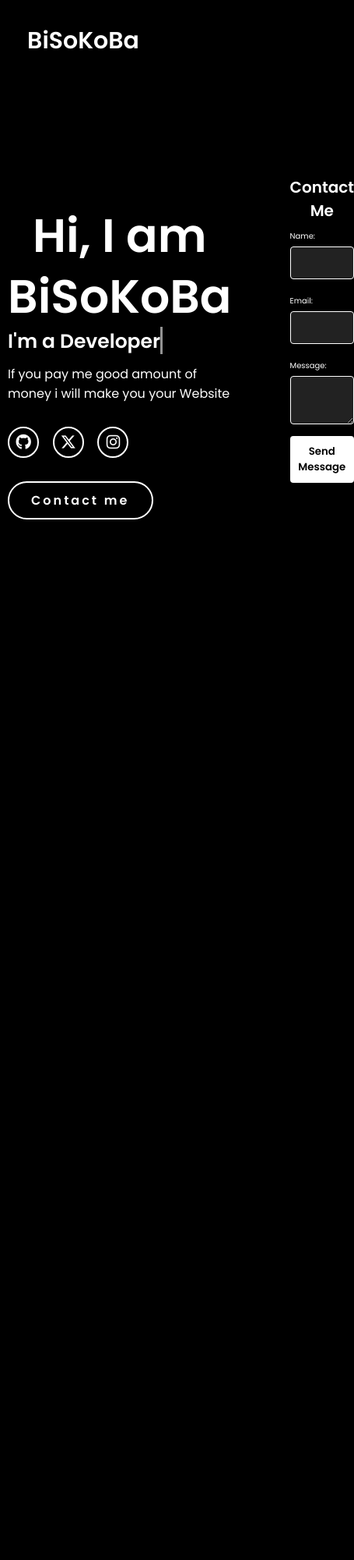
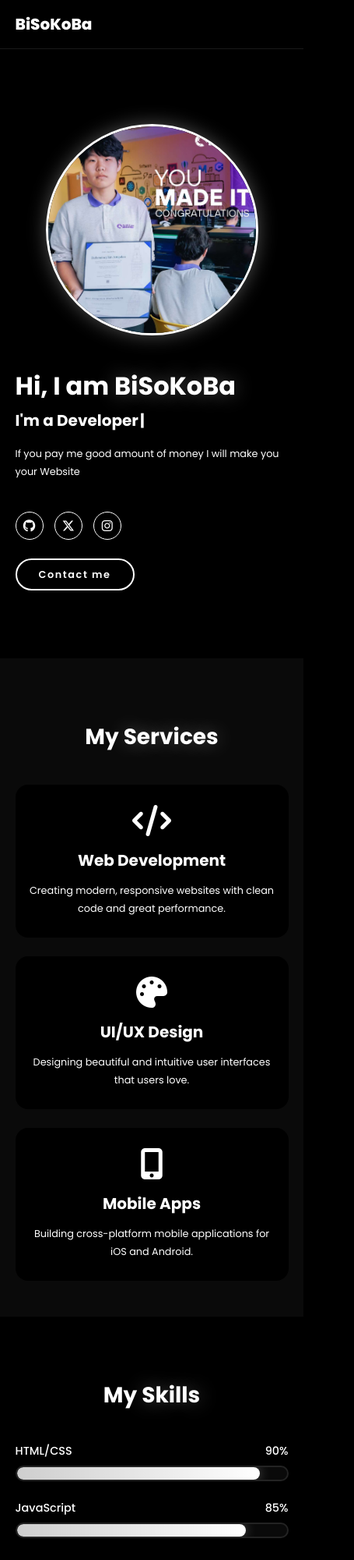
Before and after one commit to BiSoKoMe/Porfolfio, a plain HTML site: page portolfio/index.html in a window 390 px wide. Shown: the top 2000 px of the page at 78% size, 455 px wide, since content can reach past the window. Before the commit the page ends 844 px from the top, so only its background shows below. Drawn offline with Linux system fonts and the light colour scheme.

Commit message:
Updated script.js

```diff
--- a/portolfio/index.html
+++ b/portolfio/index.html
@@ -1,60 +1,133 @@
 <!DOCTYPE html>
 <html lang="en">
-
 <head>
     <meta charset="UTF-8">
     <meta name="viewport" content="width=device-width, initial-scale=1.0">
     <link rel="stylesheet" href="https://cdnjs.cloudflare.com/ajax/libs/font-awesome/6.5.2/css/all.min.css">
     <link rel="stylesheet" href="style.css">
-    <title>Portfolio Website</title>
+    <title>BiSoKoBa - Portfolio</title>
 </head>
 <body>
     <header>
-        <a href="#" class="logo">BiSoKoBa</a>
-
+        <a href="#home" class="logo">BiSoKoBa</a>
         <nav>
-            <a href="#" class="active"> Home</a>
-            <a href="#" >Services</a>
-            <a href="#" >Skills</a>
-            <a href="#" >Contact</a>
+            <a href="#home" class="active">Home</a>
+            <a href="#services">Services</a>
+            <a href="#skills">Skills</a>
+            <a href="#contact">Contact</a>
         </nav>
     </header>
-    <section class="home">
+
+    <section id="home" class="home">
         <div class="home-img">
-            <img src="" alt="">
+            <img src="my-photo.jpg" alt="BiSoKoBa">
         </div>
         <div class="home-content">
-            <h1>Hi, I am BiSoKoBa<span></span></h1>
-            <h3 class="typing-text">I'm a Developer<span></span></h3>
-            <p>If you pay me good amount of money i will make you your Website</p>
+            <h1>Hi, I am <span class="highlight">BiSoKoBa</span></h1>
+            <h3 class="typing-text">I'm a <span>Developer</span></h3>
+            <p>If you pay me good amount of money I will make you your Website</p>
             <div class="social-icons">
-                <a href="#"><i class="fa-brands fa-github"></i></a>
-                <a href="#"><i class="fa-brands fa-x-twitter"></i></a>
-                <a href="#"><i class="fa-brands fa-instagram"></i></a>
+                <a href="#" aria-label="GitHub"><i class="fa-brands fa-github"></i></a>
+                <a href="#" aria-label="Twitter"><i class="fa-brands fa-x-twitter"></i></a>
+                <a href="#" aria-label="Instagram"><i class="fa-brands fa-instagram"></i></a>
             </div>
-            <a href="#" class="btn">Contact me</a>
+            <a href="#contact" class="btn">Contact me</a>
         </div>
     </section>
-    <body>
+
+    <section id="services" class="services">
+        <h2 class="section-title">My <span class="highlight">Services</span></h2>
+        <div class="services-container">
+            <div class="service-box">
+                <i class="fa-solid fa-code"></i>
+                <h3>Web Development</h3>
+                <p>Creating modern, responsive websites with clean code and great performance.</p>
+            </div>
+            <div class="service-box">
+                <i class="fa-solid fa-palette"></i>
+                <h3>UI/UX Design</h3>
+                <p>Designing beautiful and intuitive user interfaces that users love.</p>
+            </div>
+            <div class="service-box">
+                <i class="fa-solid fa-mobile-screen-button"></i>
+                <h3>Mobile Apps</h3>
+                <p>Building cross-platform mobile applications for iOS and Android.</p>
+            </div>
+        </div>
+    </section>
+
+    <section id="skills" class="skills">
+        <h2 class="section-title">My <span class="highlight">Skills</span></h2>
+        <div class="skills-container">
+            <div class="skill-box">
+                <div class="skill-info">
+                    <span>HTML/CSS</span>
+                    <span>90%</span>
+                </div>
+                <div class="skill-bar">
+                    <div class="skill-progress" style="width: 90%"></div>
+                </div>
+            </div>
+            <div class="skill-box">
+                <div class="skill-info">
+                    <span>JavaScript</span>
+                    <span>85%</span>
+                </div>
+                <div class="skill-bar">
+                    <div class="skill-progress" style="width: 85%"></div>
+                </div>
+            </div>
+            <div class="skill-box">
+                <div class="skill-info">
+                    <span>React</span>
+                    <span>80%</span>
+                </div>
+                <div class="skill-bar">
+                    <div class="skill-progress" style="width: 80%"></div>
+                </div>
+            </div>
+            <div class="skill-box">
+                <div class="skill-info">
+                    <span>Node.js</span>
+                    <span>75%</span>
+                </div>
+                <div class="skill-bar">
+                    <div class="skill-progress" style="width: 75%"></div>
+                </div>
+            </div>
+        </div>
+    </section>
+
+    <section id="contact" class="contact">
+        <h2 class="section-title">Contact <span class="highlight">Me</span></h2>
         <div class="contact-container">
-            <form action="https://api.web3forms.com/submit" method="POST" class="contact-left">
+            <form action="https://api.web3forms.com/submit" method="POST" class="contact-form">
+                <input type="hidden" name="access_key" value="ed532ad7-03c8-4eef-b71f-5f95982aae09">
 
-            <h1>Contact Me</h1>
-            <form action="#" method="POST">
-                <input type="hidden" name="access_key" value="ed532ad7-03c8-4eef-b71f-5f95982aae09">
-                <label for="name">Name:</label>
-                <input type="text" id="name" name="name" required>
+                <div class="input-group">
+                    <label for="name">Name</label>
+                    <input type="text" id="name" name="name" placeholder="Your name" required>
+                </div>
 
-                <label for="email">Email:</label>
-                <input type="email" id="email" name="email" required>
+                <div class="input-group">
+                    <label for="email">Email</label>
+                    <input type="email" id="email" name="email" placeholder="your@email.com" required>
+                </div>
 
-                <label for="message">Message:</label>
-                <textarea id="message" name="message" required></textarea>
+                <div class="input-group">
+                    <label for="message">Message</label>
+                    <textarea id="message" name="message" rows="5" placeholder="Your message here..." required></textarea>
+                </div>
 
-                <button type="submit">Send Message</button>
+                <button type="submit" class="btn">Send Message</button>
             </form>
         </div>
-    </body>
+    </section>
+
+    <footer>
+        <p>&copy; 2024 BiSoKoBa. All rights reserved.</p>
+    </footer>
+
+    <script src="script.js"></script>
 </body>
-
 </html>
--- a/portolfio/script.js
+++ b/portolfio/script.js
@@ -0,0 +1,49 @@
+document.addEventListener('DOMContentLoaded', function() {
+    const navLinks = document.querySelectorAll('nav a');
+
+    navLinks.forEach(link => {
+        link.addEventListener('click', function(e) {
+            navLinks.forEach(nav => nav.classList.remove('active'));
+            this.classList.add('active');
+        });
+    });
+
+    const observerOptions = {
+        threshold: 0.5
+    };
+
+    const observer = new IntersectionObserver((entries) => {
+        entries.forEach(entry => {
+            if (entry.isIntersecting) {
+                const id = entry.target.getAttribute('id');
+                navLinks.forEach(link => {
+                    link.classList.remove('active');
+                    if (link.getAttribute('href') === `#${id}`) {
+                        link.classList.add('active');
+                    }
+                });
+            }
+        });
+    }, observerOptions);
+
+    document.querySelectorAll('section').forEach(section => {
+        observer.observe(section);
+    });
+
+    const skillProgress = document.querySelectorAll('.skill-progress');
+    const skillsSection = document.querySelector('.skills');
+
+    const skillObserver = new IntersectionObserver((entries) => {
+        entries.forEach(entry => {
+            if (entry.isIntersecting) {
+                skillProgress.forEach(progress => {
+                    progress.style.width = progress.style.width;
+                });
+            }
+        });
+    }, { threshold: 0.5 });
+
+    if (skillsSection) {
+        skillObserver.observe(skillsSection);
+    }
+});
--- a/portolfio/style.css
+++ b/portolfio/style.css
@@ -1,57 +1,64 @@
-@import url('https://fonts.googleapis.com/css2?family=Poppins:wght@100;200;300;400;500;600&display=swap');
+@import url('https://fonts.googleapis.com/css2?family=Poppins:wght@100;200;300;400;500;600;700;800&display=swap');
 
-*{
+* {
     margin: 0;
     padding: 0;
     box-sizing: border-box;
     text-decoration: none;
     border: none;
     outline: none;
+    scroll-behavior: smooth;
     font-family: 'Poppins', sans-serif;
 }
 
-html{
-    font-size: 62.5%;
+:root {
+    --bg-color: #000;
+    --second-bg-color: #0a0a0a;
+    --text-color: #fff;
+    --main-color: #fff;
 }
 
-body{
-    width: 100%;
-    height: 100vh;
+html {
+    font-size: 62.5%;
     overflow-x: hidden;
-    background-color: white;
-    color: white;
 }
 
-header{
-    margin-top: 20px;
+body {
+    background-color: var(--bg-color);
+    color: var(--text-color);
+}
+
+header {
     position: fixed;
     top: 0;
     left: 0;
     width: 100%;
-    padding: 1rem 9%;
-    background-color: transparent;
-    filter: drop-shadow(10px);
+    padding: 2rem 9%;
+    background-color: rgba(0, 0, 0, 0.8);
+    backdrop-filter: blur(10px);
     display: flex;
     justify-content: space-between;
     align-items: center;
     z-index: 100;
+    border-bottom: 1px solid rgba(255, 255, 255, 0.1);
 }
 
-.logo{
+.logo {
     font-size: 3rem;
-    color: white;
+    color: var(--main-color);
     font-weight: 800;
     cursor: pointer;
-    transition: 0.5s ease;
+    transition: 0.3s ease;
 }
 
-.logo:hover{
+.logo:hover {
     transform: scale(1.1);
+    text-shadow: 0 0 25px rgba(255, 255, 255, 0.5);
 }
 
-nav a{
+nav a {
     font-size: 1.8rem;
-    color: white;
+    color: var(--text-color);
     margin-left: 4rem;
     font-weight: 500;
     transition: 0.3s ease;
@@ -59,243 +66,362 @@ nav a{
 }
 
 nav a:hover,
-nav a.active{
-    color: white;
-    border-bottom: 3px solid white;
+nav a.active {
+    color: var(--main-color);
+    border-bottom: 3px solid var(--main-color);
 }
 
-@media(max-width:995px){
-    nav{
-        position: absolute;
-        display: none;
-        top: 0;
-        right: 0;
-        width: 40%;
-        border-left: 3px solid white;
-        border-bottom: 3px solid white;
-        border-bottom-left-radius: 2rem;
-        padding: 1rem solid;
-        background-color: white;
-        border-top: 0.1rem solid rgba(0,0,0,0.1);
-    }
-
-    nav.active{
-        display: block;
-    }
-
-    nav a{
-        display: block;
-        font-size: 2rem;
-        margin: 3rem 0;
-    }
-
-    nav a:hover,
-    nav a.active{
-        padding: 1rem;
-        border-radius: 0.5rem;
-        border-bottom: 0.5rem solid white;
-    }
+section {
+    min-height: 100vh;
+    padding: 10rem 9% 5rem;
 }
 
-section{
-    min-height: 100vh;
-    padding: 5rem 9% 5rem;
-}
-
-.home{
+.home {
     display: flex;
     justify-content: center;
     align-items: center;
     gap: 8rem;
-    background-color: black;
+    background-color: var(--bg-color);
 }
 
-.home .home-content h1{
+.home-img {
+    position: relative;
+}
+
+.home-img img {
+    width: 32vw;
+    border-radius: 50%;
+    box-shadow: 0 0 25px rgba(255, 255, 255, 0.3);
+    cursor: pointer;
+    transition: 0.4s ease-in-out;
+    border: 3px solid var(--main-color);
+}
+
+.home-img img:hover {
+    transform: scale(1.05);
+    box-shadow: 0 0 50px rgba(255, 255, 255, 0.5);
+}
+
+.home-content h1 {
     font-size: 6rem;
     font-weight: 700;
     line-height: 1.3;
+    margin-bottom: 1rem;
 }
 
-span{
-    color: black;
+.highlight {
+    color: var(--main-color);
+    text-shadow: 0 0 25px rgba(255, 255, 255, 0.3);
 }
 
-.home-content h3{
+.home-content h3 {
     font-size: 4rem;
-    margin-bottom: 1rem;
+    margin-bottom: 2rem;
     font-weight: 700;
 }
 
-.home-content p{
-    font-size: 1.6rem;
+.typing-text span {
+    position: relative;
+    color: var(--main-color);
 }
 
-.home-img{
-    border-radius: 50%;
+.typing-text span::after {
+    content: "|";
+    position: absolute;
+    right: -8px;
+    animation: blink 0.8s infinite;
 }
 
-.home-img img{
-    position: relative;
-    width: 32vw;
-    border-radius: 50%;
-    box-shadow: 0 0 25px solid white;
-    cursor: pointer;
-    transition: 0.2s linear;
+@keyframes blink {
+    0%, 50% {
+        opacity: 1;
+    }
+    51%, 100% {
+        opacity: 0;
+    }
 }
 
-.home-img img:hover{
+.home-content p {
+    font-size: 1.6rem;
+    margin-bottom: 2rem;
+    line-height: 1.8;
+}
+
+.social-icons a {
+    display: inline-flex;
+    justify-content: center;
+    align-items: center;
+    width: 4.5rem;
+    height: 4.5rem;
+    background-color: transparent;
+    border: 0.2rem solid var(--main-color);
+    font-size: 2rem;
+    border-radius: 50%;
+    margin: 3rem 1.5rem 3rem 0;
+    transition: 0.3s ease;
+    color: var(--main-color);
+}
+
+.social-icons a:hover {
+    color: var(--bg-color);
+    transform: scale(1.3) translateY(-5px);
+    background-color: var(--main-color);
+    box-shadow: 0 0 25px rgba(255, 255, 255, 0.5);
+}
+
+.btn {
+    display: inline-block;
+    padding: 1.2rem 3.5rem;
+    background-color: var(--bg-color);
+    border-radius: 4rem;
+    font-size: 1.6rem;
+    color: var(--main-color);
+    letter-spacing: 0.2rem;
+    font-weight: 600;
+    border: 2px solid var(--main-color);
+    transition: 0.3s ease;
+    cursor: pointer;
+}
+
+.btn:hover {
+    transform: scale(1.05);
+    background-color: var(--main-color);
+    color: var(--bg-color);
+    box-shadow: 0 0 25px rgba(255, 255, 255, 0.5);
+}
+
+.section-title {
+    font-size: 5rem;
+    text-align: center;
+    margin-bottom: 5rem;
+    font-weight: 700;
+}
+
+.services {
+    background-color: var(--second-bg-color);
+}
+
+.services-container {
+    display: grid;
+    grid-template-columns: repeat(auto-fit, minmax(300px, 1fr));
+    gap: 3rem;
+}
+
+.service-box {
+    background-color: var(--bg-color);
+    padding: 3rem 2rem;
+    border-radius: 2rem;
+    text-align: center;
+    border: 2px solid transparent;
+    transition: 0.3s ease;
+}
+
+.service-box:hover {
+    border-color: var(--main-color);
+    transform: translateY(-10px);
+    box-shadow: 0 0 25px rgba(255, 255, 255, 0.2);
+}
+
+.service-box i {
+    font-size: 5rem;
+    color: var(--main-color);
+    margin-bottom: 2rem;
+}
+
+.service-box h3 {
+    font-size: 2.5rem;
+    margin-bottom: 1.5rem;
+}
+
+.service-box p {
+    font-size: 1.6rem;
+    line-height: 1.8;
+}
+
+.skills {
+    background-color: var(--bg-color);
+}
+
+.skills-container {
+    max-width: 80rem;
+    margin: 0 auto;
+}
+
+.skill-box {
+    margin-bottom: 3rem;
+}
+
+.skill-info {
+    display: flex;
+    justify-content: space-between;
+    align-items: center;
+    margin-bottom: 1rem;
+}
+
+.skill-info span {
     font-size: 1.8rem;
     font-weight: 500;
 }
 
-.social-icons a{
-    display: inline-flex;
-    justify-content: center;
-    align-items: center;
-    width: 4rem;
-    height: 4rem;
-    background-color: transparent;
-    border: 0.2rem solid white;
-    font-size: 2rem;
-    border-radius: 50%;
-    margin: 3rem 1.5rem 3rem 0;
-    transition: 0.3s ease;
-    color: white;
+.skill-bar {
+    width: 100%;
+    height: 2.5rem;
+    background-color: var(--second-bg-color);
+    border-radius: 2rem;
+    overflow: hidden;
+    border: 2px solid rgba(255, 255, 255, 0.1);
 }
 
-.social-icons a:hover{
-    color: white;
-    transform: scale(1.3) translateY(-5px);
-    background-color: white;
-    box-shadow: 0  0 25px white;
+.skill-progress {
+    height: 100%;
+    background: linear-gradient(90deg, rgba(255, 255, 255, 0.8), var(--main-color));
+    border-radius: 2rem;
+    transition: width 1s ease;
+    box-shadow: 0 0 15px rgba(255, 255, 255, 0.3);
 }
 
-.btn{
-    display: inline-block;
-    padding: 1rem 2.8rem;
-    background-color: black;
-    border-radius: 4rem;
-    font-size: 1.6rem;
-    color: white;
-    letter-spacing: 0.3rem;
-    font-weight: 600;
-    border: 2px solid white;
-    transition: 0.3s ease;
-    cursor: pointer;
+.contact {
+    background-color: var(--second-bg-color);
 }
 
-.btn:hover{
-    transform: scale3d(1.03);
-    background-color: white;
-    color: black;
-    box-shadow: 0 0 25px white;
+.contact-container {
+    max-width: 70rem;
+    margin: 0 auto;
 }
 
-.typing-text{
-    font-size: 34px;
-    font-weight: 600;
-    min-width: 280px;
+.contact-form {
+    background-color: var(--bg-color);
+    padding: 4rem;
+    border-radius: 2rem;
+    border: 2px solid rgba(255, 255, 255, 0.1);
 }
 
-.typing-text span{
-    position: relative;
+.input-group {
+    margin-bottom: 2.5rem;
 }
 
-
-.typing-text span::after{
-    content: "";
-    background-color: black;
-    position: absolute;
-    width: calc(100% + 8px);
-    height: 100%;
-    border-left: 3px solid black;
-    right: -8;
-    animation: cursor 0.6s infinite;
+.input-group label {
+    display: block;
+    font-size: 1.6rem;
+    margin-bottom: 1rem;
+    color: var(--text-color);
 }
 
-@keyframes cursor{
-    to{
-        border-left: 3px solid white;
+.input-group input,
+.input-group textarea {
+    width: 100%;
+    padding: 1.5rem;
+    font-size: 1.6rem;
+    border: 2px solid rgba(255, 255, 255, 0.2);
+    border-radius: 1rem;
+    background-color: var(--second-bg-color);
+    color: var(--text-color);
+    transition: 0.3s ease;
+}
+
+.input-group input:focus,
+.input-group textarea:focus {
+    border-color: var(--main-color);
+    box-shadow: 0 0 15px rgba(255, 255, 255, 0.2);
+}
+
+.input-group textarea {
+    resize: vertical;
+    min-height: 15rem;
+}
+
+.contact-form .btn {
+    width: 100%;
+    padding: 1.5rem;
+    font-size: 1.8rem;
+}
+
+footer {
+    padding: 2rem 9%;
+    background-color: var(--bg-color);
+    text-align: center;
+    border-top: 1px solid rgba(255, 255, 255, 0.1);
+}
+
+footer p {
+    font-size: 1.6rem;
+    color: rgba(255, 255, 255, 0.7);
+}
+
+@media (max-width: 1200px) {
+    html {
+        font-size: 55%;
     }
 }
 
+@media (max-width: 995px) {
+    header {
+        padding: 2rem 5%;
+    }
 
+    section {
+        padding: 10rem 5% 5rem;
+    }
 
-@media (max-width: 1000px){
-    .home{
-        gap: 4rem;
+    nav a {
+        margin-left: 2.5rem;
+    }
+
+    .home {
+        flex-direction: column;
+        gap: 5rem;
+    }
+
+    .home-img img {
+        width: 70vw;
+        margin-top: 4rem;
+    }
+
+    .home-content h1 {
+        font-size: 5rem;
+    }
+
+    .home-content h3 {
+        font-size: 3rem;
+    }
+
+    .services-container {
+        grid-template-columns: 1fr;
     }
 }
 
-@media(max-width:995px){
-    .home{
-        flex-direction: column;
-        margin: 5rem 4rem;
+@media (max-width: 768px) {
+    nav {
+        display: none;
     }
 
-    .home .home-content h3{
+    .section-title {
+        font-size: 4rem;
+    }
+
+    .home-content h1 {
+        font-size: 4rem;
+    }
+
+    .home-content h3 {
         font-size: 2.5rem;
     }
 
-    .home-content h1{
-        font-size: 5rem;
-    }
-
-    .home-img img{
-        width: 70vw;
-        margin-top: 4rem;
+    .contact-form {
+        padding: 2.5rem;
     }
 }
 
-body {
-    background-color: #000;
-    color: #fff;
-    font-family: Arial, sans-serif;
-    display: flex;
-    justify-content: center;
-    align-items: center;
-    height: 100vh;
-    margin: 0;
+@media (max-width: 480px) {
+    html {
+        font-size: 50%;
+    }
+
+    .logo {
+        font-size: 2.5rem;
+    }
+
+    .section-title {
+        font-size: 3.5rem;
+    }
 }
-
-.container {
-    background-color: #111;
-    padding: 20px;
-    border-radius: 8px;
-    box-shadow: 0 4px 10px rgba(255, 255, 255, 0.1);
-    width: 300px;
-}
-
-h1 {
-    text-align: center;
-}
-
-label {
-    display: block;
-    margin: 10px 0 5px;
-}
-
-input, textarea {
-    width: 100%;
-    padding: 10px;
-    margin-bottom: 10px;
-    border: 1px solid #fff;
-    border-radius: 4px;
-    background-color: #222;
-    color: #fff;
-}
-
-button {
-    width: 100%;
-    padding: 10px;
-    border: none;
-    border-radius: 4px;
-    background-color: #fff;
-    color: #000;
-    font-weight: bold;
-    cursor: pointer;
-}
-
-button:hover {
-    background-color: #ddd;
-}
```
